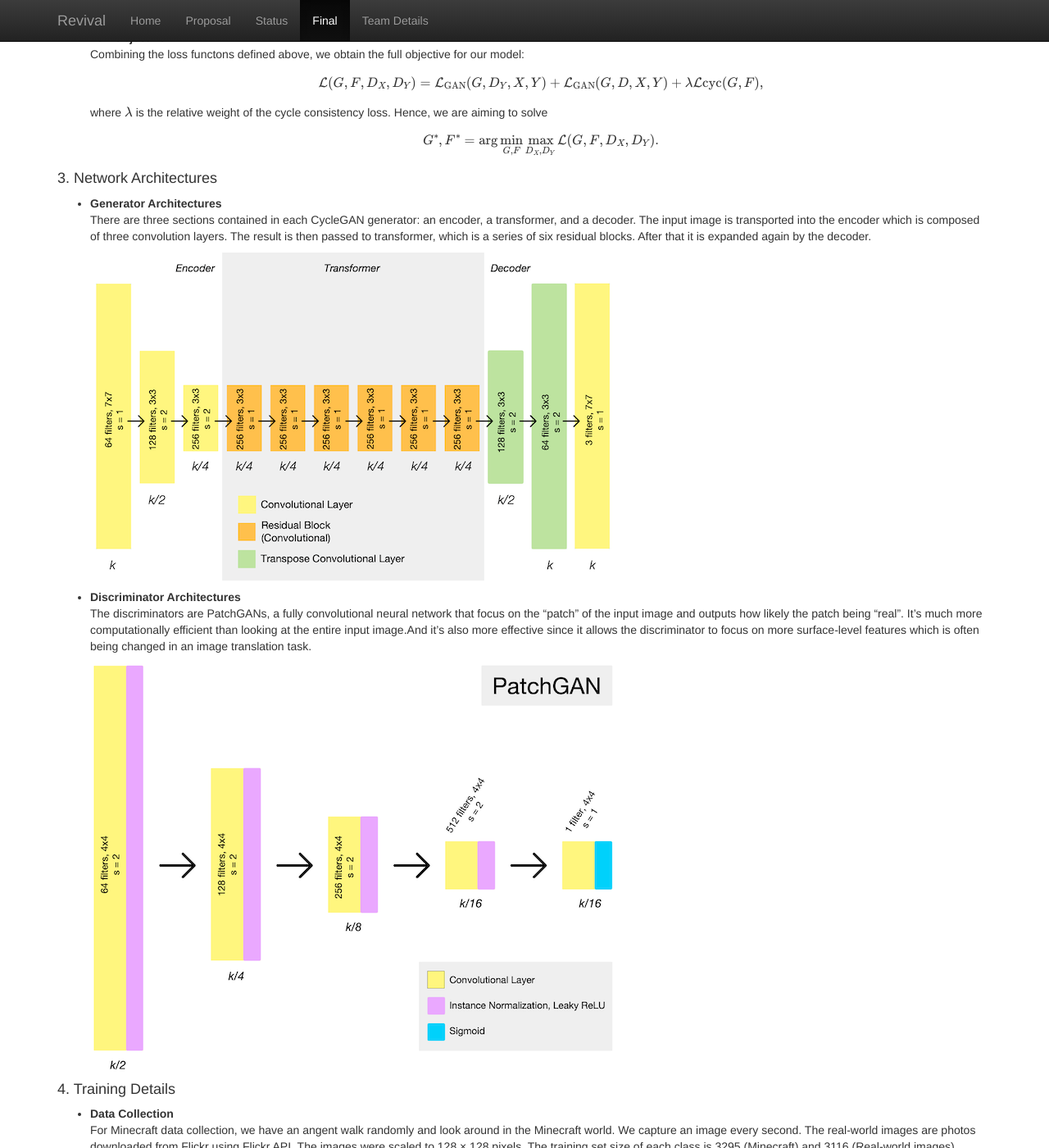
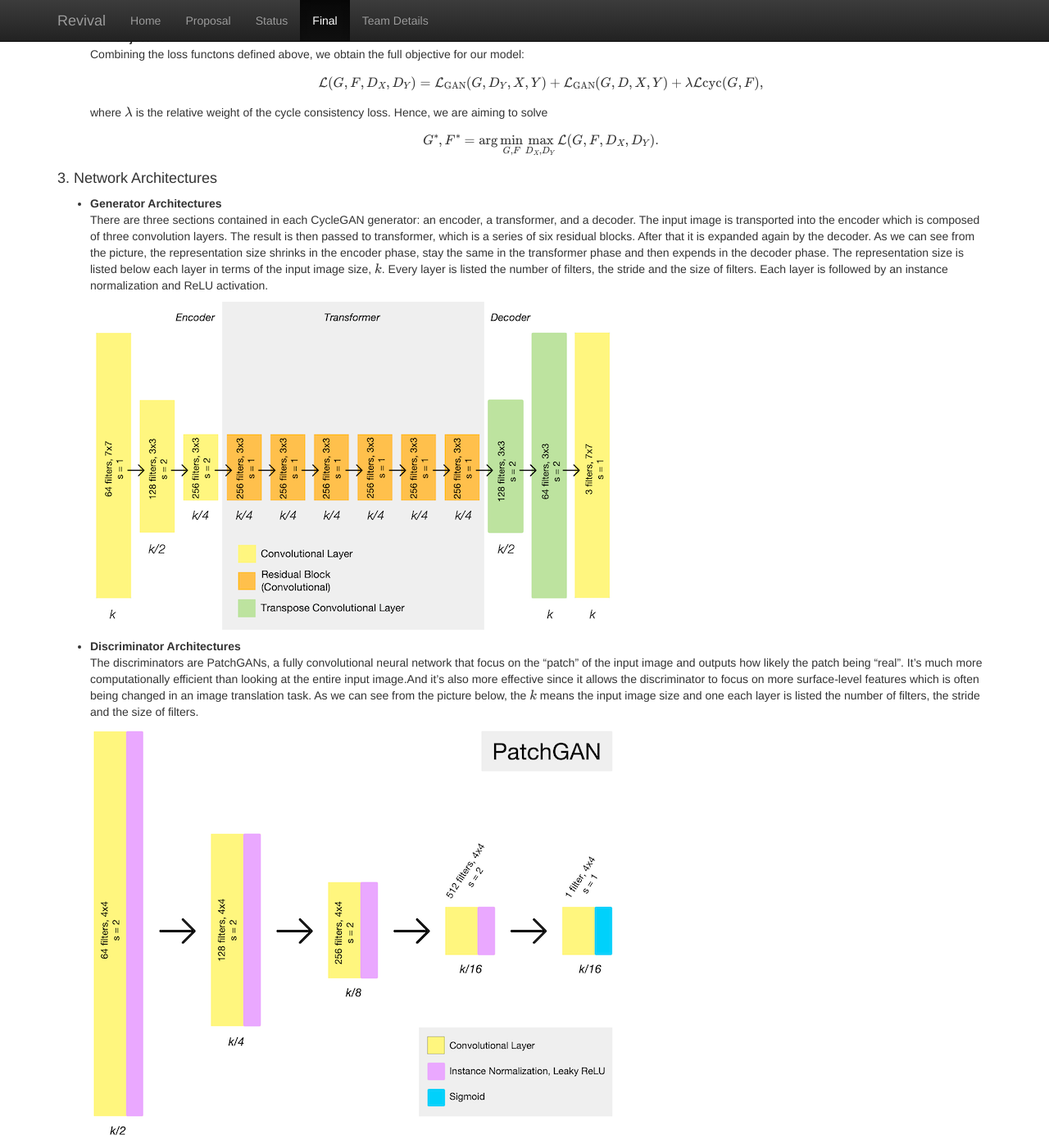
Before and after one commit to sijielu/Revival, a Jekyll site: the page built from docs/final.md, in a window 1280 px wide and 1400 px high, scrolled down 924 px. Shown: the whole window at 82% size. Built offline with Jekyll 4.4.1, drawn with Linux system fonts in a browser that asks for light colours; formulas are drawn with MathJax 3.

Commit message:
Update final.md

```diff
--- a/docs/final.md
+++ b/docs/final.md
@@ -47,12 +47,12 @@
 
 #### 3. Network Architectures
 - **Generator Architectures**
-  There are three sections contained in each CycleGAN generator: an encoder, a transformer, and a decoder. The input image is transported into the encoder which is composed of three convolution layers. The result is then passed to transformer, which is a series of six residual blocks. After that it is expanded again by the decoder.
+  There are three sections contained in each CycleGAN generator: an encoder, a transformer, and a decoder. The input image is transported into the encoder which is composed of three convolution layers. The result is then passed to transformer, which is a series of six residual blocks. After that it is expanded again by the decoder. As we can see from the picture, the representation size shrinks in the encoder phase, stay the same in the transformer phase and then expends in the decoder phase. The representation size is listed below each layer in terms of the input image size, $$k$$. Every layer is listed the number of filters, the stride and the size of filters. Each layer is followed by an instance normalization and ReLU activation.
 
   ![generator](https://github.com/sijielu/Revival/raw/master/img/generator.png)
 
 - **Discriminator Architectures**
-  The discriminators are PatchGANs, a fully convolutional neural network that focus on the “patch” of the input image and outputs how likely the patch being “real”. It’s much more computationally efficient than looking at the entire input image.And it’s also more effective since it allows the discriminator to focus on more surface-level features which is often being changed in an image translation task.
+  The discriminators are PatchGANs, a fully convolutional neural network that focus on the “patch” of the input image and outputs how likely the patch being “real”. It’s much more computationally efficient than looking at the entire input image.And it’s also more effective since it allows the discriminator to focus on more surface-level features which is often being changed in an image translation task. As we can see from the picture below, the $$k$$ means the input image size and one each layer is listed the number of filters, the stride and the size of filters.
 
   ![discriminator](https://github.com/sijielu/Revival/raw/master/img/discriminator.png)
 
```
